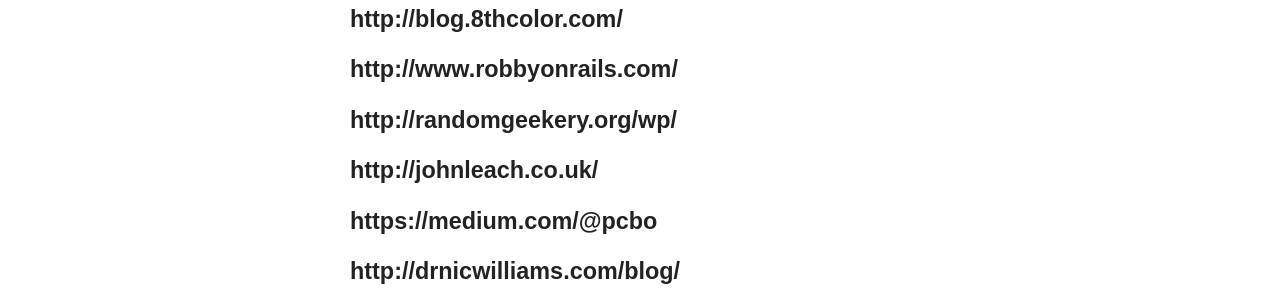
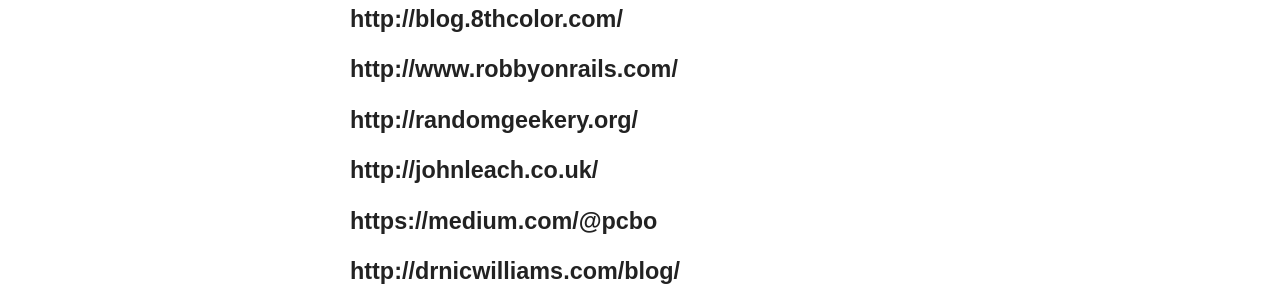
Before and after one commit to jcdavison/rubyonrailstutor.github.io, a Jekyll site: the page built from _posts/2014-03-19-blog-roll.md, in a window 1280 px wide. Shown: the part 850-1150 px from the top of the page. Built offline with Jekyll 4.4.1, drawn with Linux system fonts in a browser that asks for light colours; nearby versions of some CDN libraries; comment, search, counter and statistics services are not loaded; some of the changed lines change nothing that is shown.

Commit message:
update blogroll

```diff
--- a/_posts/2014-03-19-blog-roll.md
+++ b/_posts/2014-03-19-blog-roll.md
@@ -23,7 +23,7 @@
 
 ### [http://www.robbyonrails.com/](http://www.robbyonrails.com/)
 
-### [http://randomgeekery.org/wp/](http://randomgeekery.org/wp/)
+### [http://randomgeekery.org/](http://randomgeekery.org)
 
 ### [http://johnleach.co.uk/](http://johnleach.co.uk/)
 
```
